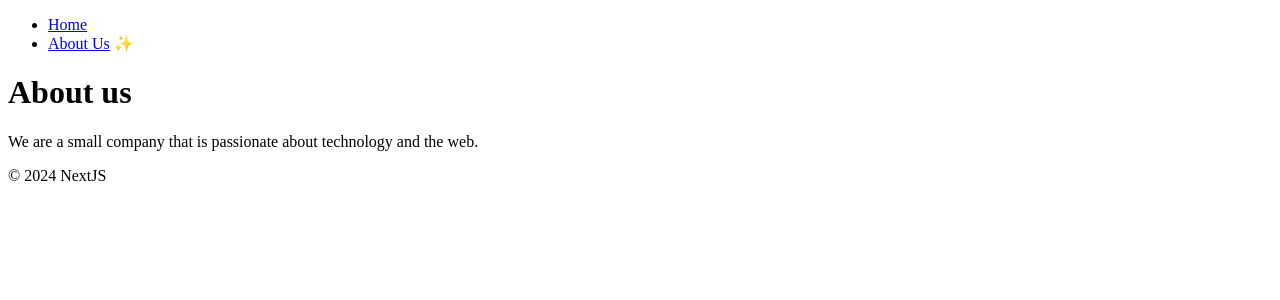
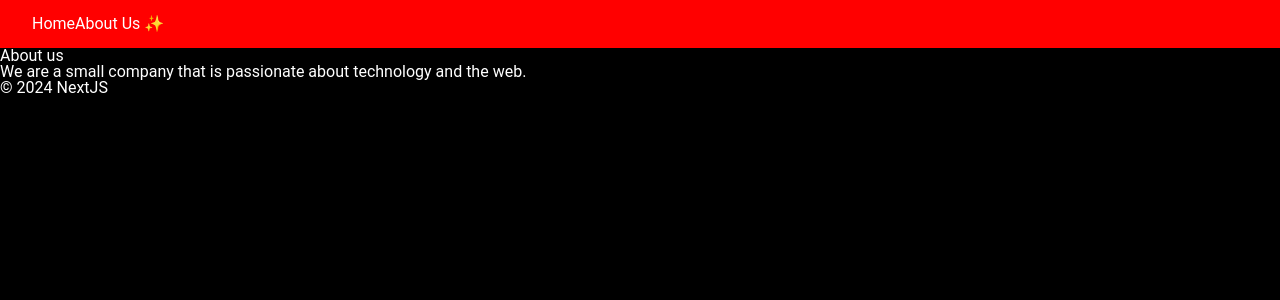
Before and after one commit to sangjinsu/learn-nextjs14, a Next.js app: page /about-us in a window 1280 px wide. Shown: the top 300 px of the page. Built offline with nearby package versions, Linux system fonts and the light colour scheme.

Commit message:
✨ CSS 모듈

```diff
--- a/src/app/layout.tsx
+++ b/src/app/layout.tsx
@@ -1,4 +1,4 @@
-import "./globals.css";
+import "../styles/globals.css";
 import React from "react";
 import type {Metadata} from "next";
 import Navigation from "@/components/navigation";
--- a/src/components/navigation.tsx
+++ b/src/components/navigation.tsx
@@ -1,15 +1,15 @@
 "use client";
 import Link from "next/link";
 import {usePathname} from "next/navigation";
-
+import styles from "../styles/navigation.module.css";
 
 export default function Navigation() {
 
     const path = usePathname();
 
     return (
-        <nav>
-            <ul>
+        <nav className={styles.nav}>
+            <ul className={styles.list}>
                 <li>
                     <Link href="/">Home</Link> {path === "/" ? "✨" : ""}
                 </li>
--- /dev/null
+++ b/src/styles/globals.css
@@ -0,0 +1,70 @@
+html, body, div, span, applet, object, iframe,
+h1, h2, h3, h4, h5, h6, p, blockquote, pre,
+a, abbr, acronym, address, big, cite, code,
+del, dfn, em, img, ins, kbd, q, s, samp,
+small, strike, strong, sub, sup, tt, var,
+b, u, i, center,
+dl, dt, dd, ol, ul, li,
+fieldset, form, label, legend,
+table, caption, tbody, tfoot, thead, tr, th, td,
+article, aside, canvas, details, embed,
+figure, figcaption, footer, header, hgroup,
+menu, nav, output, ruby, section, summary,
+time, mark, audio, video {
+    margin: 0;
+    padding: 0;
+    border: 0;
+    font-size: 100%;
+    font: inherit;
+    vertical-align: baseline;
+}
+
+/* HTML5 display-role reset for older browsers */
+article, aside, details, figcaption, figure,
+footer, header, hgroup, menu, nav, section {
+    display: block;
+}
+
+body {
+    line-height: 1;
+}
+
+ol, ul {
+    list-style: none;
+}
+
+blockquote, q {
+    quotes: none;
+}
+
+blockquote:before, blockquote:after,
+q:before, q:after {
+    content: '';
+    content: none;
+}
+
+table {
+    border-collapse: collapse;
+    border-spacing: 0;
+}
+
+
+body {
+    background-color: black;
+    color: white;
+    font-family: 'Roboto', sans-serif;
+    margin: 0;
+    padding: 0;
+    box-sizing: border-box;
+    overflow-x: hidden;
+    font-size: 16px;
+}
+
+a {
+    text-decoration: none;
+    color: white;
+}
+
+a:hover {
+    text-decoration: underline;
+}
--- /dev/null
+++ b/src/styles/navigation.module.css
@@ -0,0 +1,12 @@
+.nav {
+    background-color: red;
+    color: white;
+    display: flex;
+    justify-content: space-between;
+    align-items: center;
+    padding: 1rem 2rem;
+}
+
+.list {
+    display: flex;
+}
```
Also changed, not shown: src/app/globals.css (deleted).
